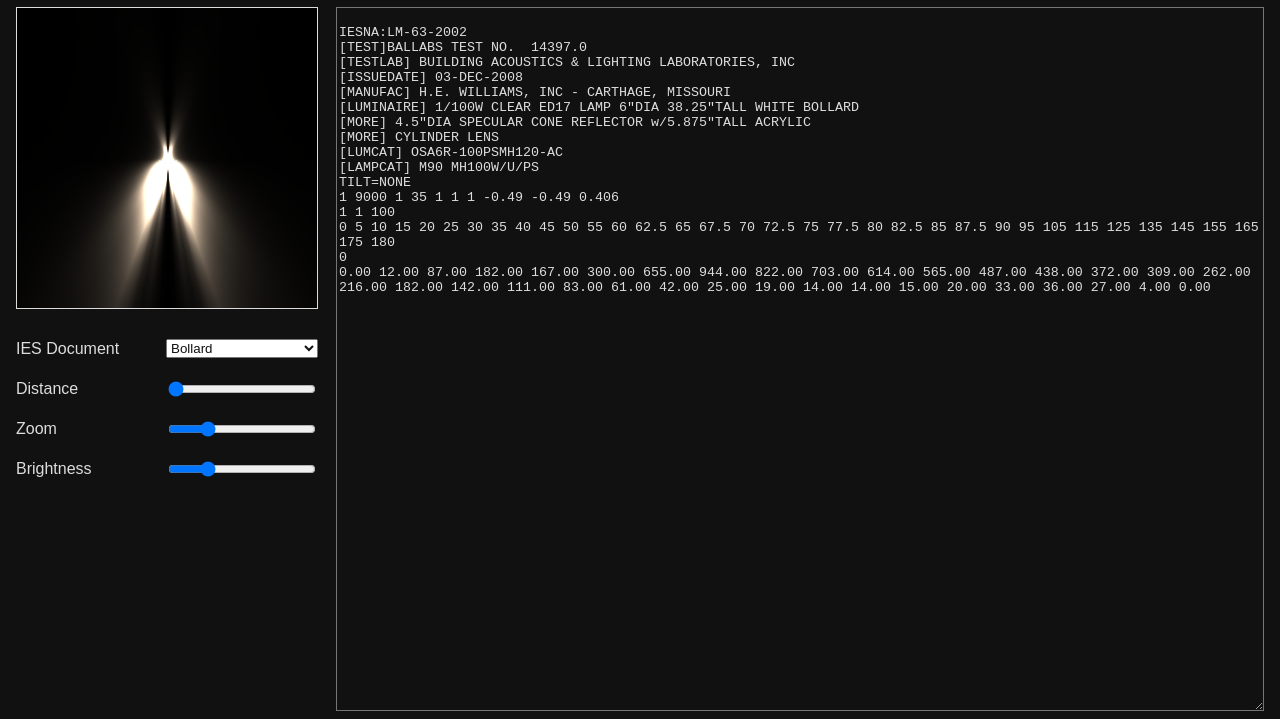
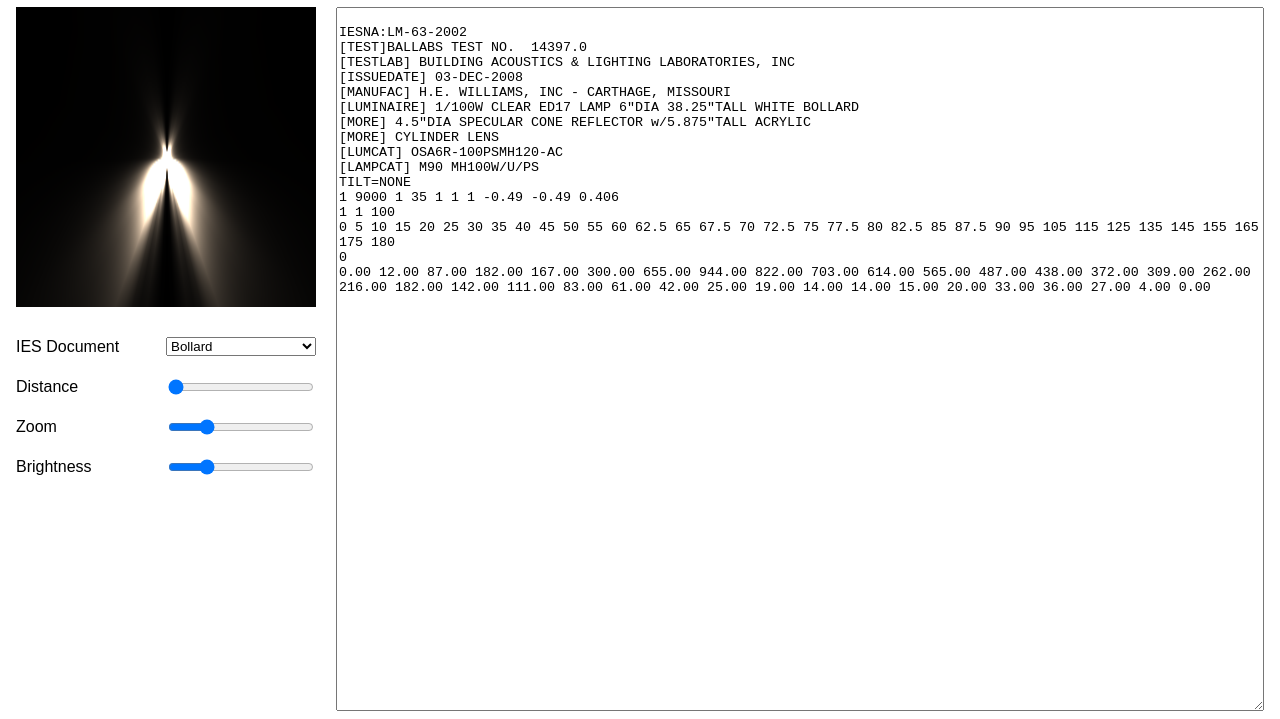
Before and after one commit to richard-viney/iesna, a website built with webpack: page demo/index.html in a window 1280 px wide. Shown: the part 81-800 px from the top of the page. Built offline with nearby package versions, Linux system fonts and the light colour scheme.

Commit message:
chore: simplify demo app's css

```diff
--- a/demo/index.css
+++ b/demo/index.css
@@ -5,9 +5,6 @@ html {
 }
 
 body {
-  background: #111;
-  color: #ddd;
-
   position: absolute;
   top: 0;
   right: 0;
@@ -47,7 +44,6 @@ h1 {
   width: 300px;
   height: 300px;
   justify-self: center;
-  border: 1px solid #ddd;
   grid-area: canvas;
   margin-bottom: 20px;
 }
@@ -59,11 +55,8 @@ h1 {
 
 .controls select {
   align-self: center;
-  color: #111;
 }
 
 textarea {
   grid-area: document;
-  background: transparent;
-  color: #ddd;
 }
```
